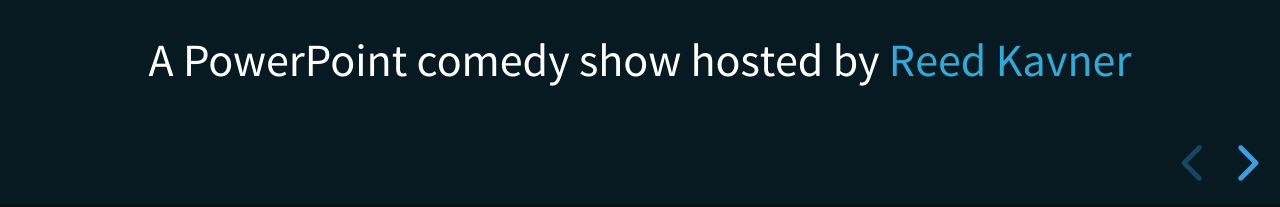
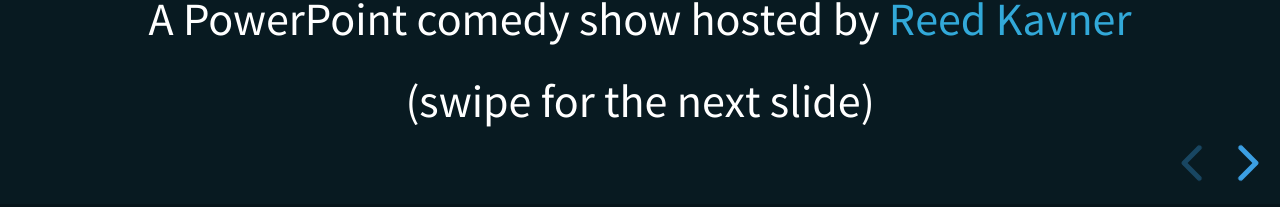
Before and after one commit to reedkavner/nextslideplease, a plain HTML site: page presentation.html in a window 1280 px wide. Shown: the part 593-800 px from the top of the page. Drawn offline with Linux system fonts and the light colour scheme.

Commit message:
Swipe prompt to  first slide

```diff
--- a/presentation.html
+++ b/presentation.html
@@ -16,6 +16,7 @@
             <section id="first-slide">
                 <img id="logo" class="plain" src="img/nsp-logo.png">
                 <p>A PowerPoint comedy show hosted by <a href="https://www.twitter.com/reedkavner" target="_blank">Reed Kavner</a></p>
+                <p class="mobile-only" id="swipe-prompt">(swipe for the next slide)</p>
             </section>
             <section>
                 <p>Next Slide Please asks comedians to prepare and deliever PowerPoint presentations about whatever they want.</p>
```
